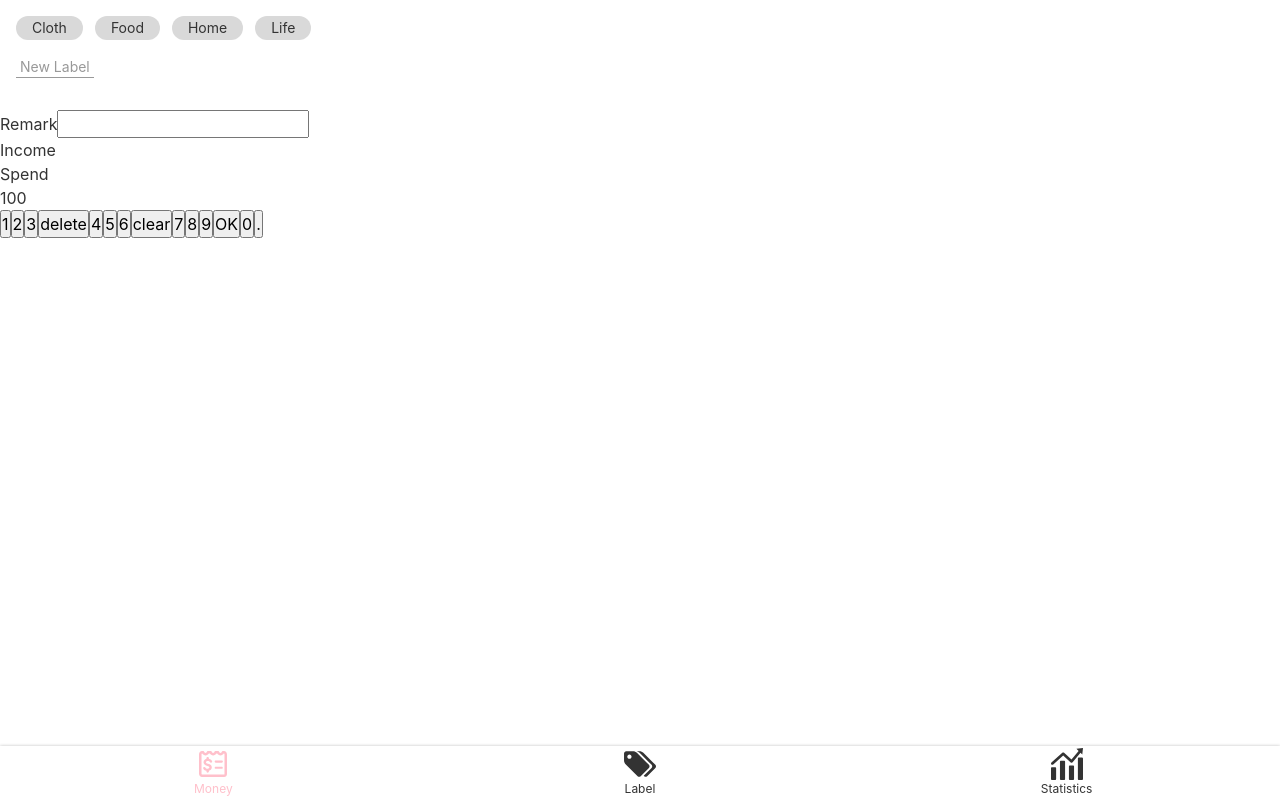
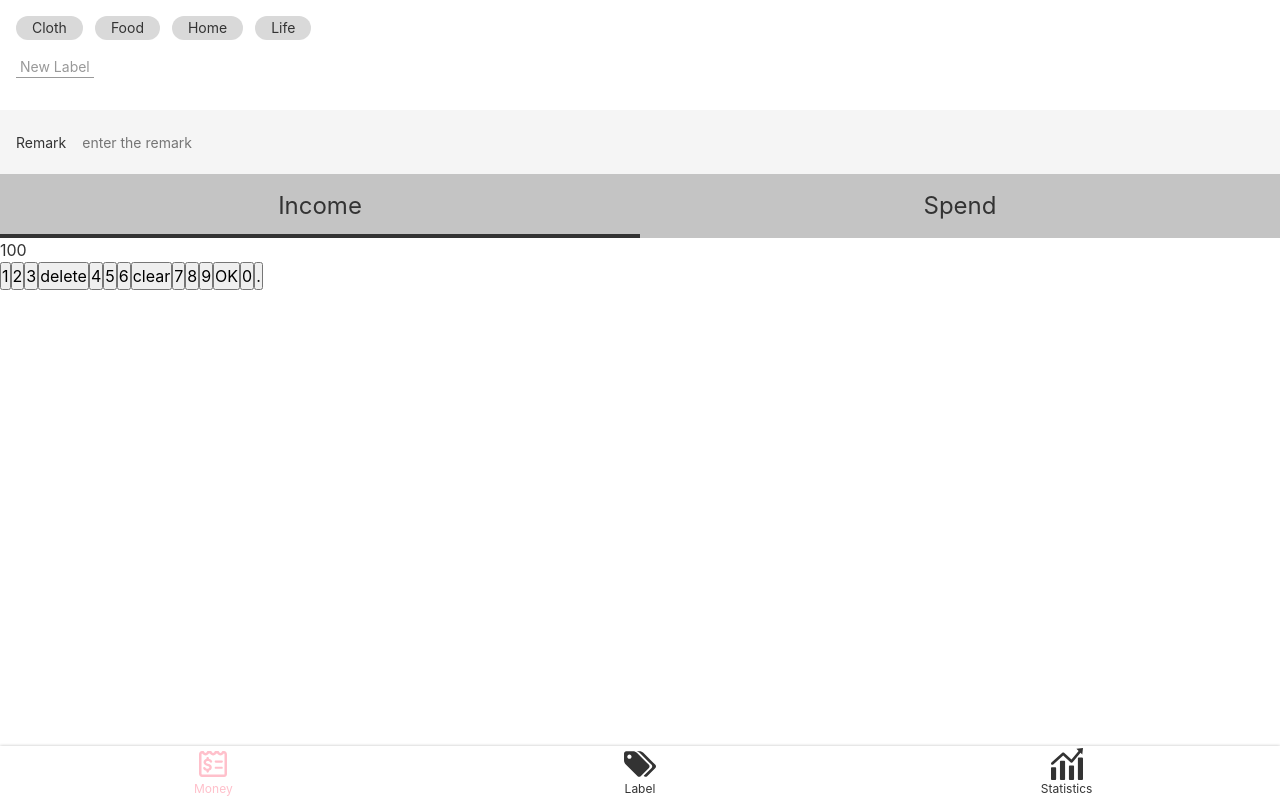
Before and after one commit to TracyChen33/Morney, a Vue app: page /#/money in a window 1280 px wide. Built offline with nearby package versions, Linux system fonts and the light colour scheme.

Commit message:
MoneySCSS2

```diff
--- a/src/assets/style/reset.scss
+++ b/src/assets/style/reset.scss
@@ -13,3 +13,7 @@
 button,input{
   font:inherit;
 }
+
+:focus{
+  outline: none;
+}
--- a/src/views/Money.vue
+++ b/src/views/Money.vue
@@ -14,7 +14,7 @@
     <div>
       <label class="notes">
         <span class="name">Remark</span>
-        <input type="text">
+        <input type="text" placeholder="enter the remark">
       </label>
     </div>
     <div>
@@ -54,13 +54,15 @@
 
 <style lang="scss" scoped>
   @import "~@/assets/style/helper.scss";
+
   .tags {
     font-size: 14px;
     padding: 16px;
 
     > .current {
       display: flex;
-      > li{
+
+      > li {
         background: #d9d9d9;
         $h: 24px;
         height: $h;
@@ -70,15 +72,62 @@
         margin-right: 12px;
       }
     }
-    > .new{
+
+    > .new {
       padding: 16px 0;
+
       button {
         background: transparent;
-        border:none;
+        border: none;
         border-bottom: 1px solid;
-        color:#999;
+        color: #999;
         padding: 0 4px;
       }
     }
   }
+
+  .notes {
+    padding-left: 16px;
+    font-size: 14px;
+    background: #f5f5f5;
+    display: flex;
+    align-items: center;
+
+    .name {
+      padding-right: 16px;
+    }
+
+    input {
+      height: 64px;
+      flex-grow: 1;
+      background: transparent;
+      border: none;
+      padding-right: 16px;
+    }
+  }
+
+  .types {
+    background: #c4c4c4;
+    display: flex;
+    text-align: center;
+    font-size: 24px;
+
+    > li {
+      width: 50%;
+      height: 64px;
+      display: flex;
+      justify-content: center;
+      align-items: center;
+      position: relative;
+&.selected::after{
+  content: '';
+  position: absolute;
+  bottom: 0;
+  left: 0;
+  width: 100%;
+  height: 4px;
+background: #333333;
+}
+    }
+  }
 </style>
```
